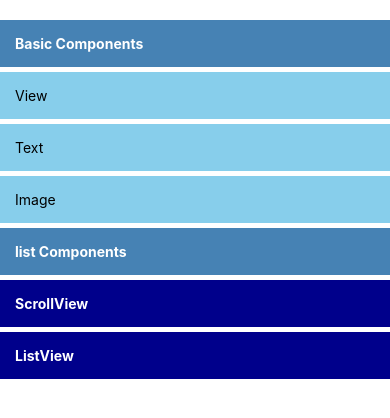
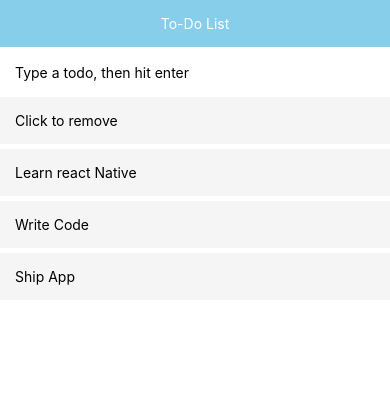
Before and after one commit to rei0101b/react-native-express, a React Native app: screen / in a window 390 px wide. Shown: the top 418 px of the page. Built offline with nearby package versions, Linux system fonts and the light colour scheme.

Commit message:
componentstate

```diff
--- a/App.js
+++ b/App.js
@@ -1,89 +1,49 @@
 import React, { Component } from 'react'
-import { SectionList, Text, StyleSheet } from 'react-native'
+import { AppRegistry, View } from 'react-native'
 
-const sections = [
-  {
-    id: 0,
-    title: 'Basic Components',
-    data: [
-      {id: 0, text: 'View'},
-      {id: 1, text: 'Text'},
-      {id: 2, text: 'Image'},
-    ],
-    renderItem: ({item}) => {
-      return (
-        <Text style={styles.row}>
-          {item.text}
-        </Text>
-      )
-    }
-  },
-  {
-    id: 1,
-    title: 'list Components',
-    data: [
-      {id: 3, text: 'ScrollView'},
-      {id: 4, text: 'ListView'},
-    ],
-    renderItem: ({item}) => {
-      return (
-        <Text style={styles.rowDark}>
-          {item.text}
-        </Text>
-      )
-    }
-  }
-]
-
-const extractKey = ({id}) => id
+import Title from './Title'
+import Input from './Input'
+import List from './List'
 
 class App extends Component {
+  state = {
+    todos: ['Click to remove', 'Learn react Native', 'Write Code', 'Ship App'],
+  }
 
-  renderSectionHeader = ({section}) => {
-    console.log('renderSection');
-    return (
-      <Text style={styles.header}>
-        {section.title}
-      </Text>
-    )
+  onAddToDo = (text) => {
+    console.log(text);
+    const {todos} = this.state
+    this.setState({
+      todos: [text, ...todos],
+    })
+  }
+
+  onRemoveTodo = (index) => {
+    const{todos} = this.state
+    console.log(todos, index);
+    this.setState({
+      todos: todos.filter((todo, i) => i !== index),
+    })
   }
 
   render() {
+    const {todos} = this.state
     return(
-      <SectionList
-        style={styles.container}
-        sections={sections}
-        renderSectionHeader={this.renderSectionHeader}
-        keyExtractor={extractKey}
-      />
-    );
+      <View>
+        <Title>
+          To-Do List
+        </Title>
+        <Input
+          placeholder={'Type a todo, then hit enter'}
+          onSubmitEditing={(text) => this.onAddToDo(text)}
+        />
+        <List
+          list={todos}
+          onPressItem={(index) => this.onRemoveTodo(index)}
+        />
+      </View>
+    )
   }
 }
 
-const styles = StyleSheet.create({
-  container: {
-    marginTop: 20,
-    flex: 1,
-  },
-  row: {
-    padding: 15,
-    marginBottom: 5,
-    backgroundColor: 'skyblue',
-  },
-  rowDark: {
-    padding: 15,
-    marginBottom: 5,
-    backgroundColor: 'darkblue',
-    color: 'white',
-    fontWeight: 'bold',
-  },
-  header: {
-    padding: 15,
-    marginBottom: 5,
-    backgroundColor: 'steelblue',
-    color: 'white',
-    fontWeight: 'bold',
-  },
-})
-
 export default App
--- /dev/null
+++ b/Input.js
@@ -0,0 +1,46 @@
+import React, { Component } from 'react'
+import { TextInput, StyleSheet } from 'react-native'
+
+class Input extends Component {
+  state = {
+    text: '',
+  }
+
+  onChangeText = (text) => {
+    this.setState({text})
+  }
+
+  onSubmitEditing = () => {
+    const {onSubmitEditing} = this.props
+    const {text} = this.state
+
+    if(!text) return
+
+    onSubmitEditing(text)
+    this.setState({text: ''})
+  }
+
+  render() {
+    const {placeholder} = this.props
+    const {text} = this.state
+    return(
+      <TextInput
+        style={styles.input}
+        value={text}
+        placeholder={placeholder}
+        onChangeText={(text) => this.onChangeText(text)}
+        onSubmitEditing={() => this.onSubmitEditing()}
+      />
+
+    )
+  }
+}
+
+const styles = StyleSheet.create({
+  input: {
+    padding: 15,
+    height: 50,
+  },
+})
+
+export default Input
--- /dev/null
+++ b/List.js
@@ -0,0 +1,38 @@
+import React, { Component } from 'react'
+import { View, TouchableOpacity, Text, StyleSheet } from 'react-native'
+
+class List extends Component {
+  renderItem = (text, i) => {
+    const {onPressItem} = this.props
+
+    return (
+      <TouchableOpacity
+        style={styles.item}
+        onPress={() => onPressItem(i)}
+        key={i}
+      >
+        <Text>{text}</Text>
+      </TouchableOpacity>
+    )
+  }
+
+  render() {
+    const {list} = this.props
+
+    return(
+      <View>
+        {list.map(this.renderItem)}
+      </View>
+    )
+  }
+}
+
+const styles = StyleSheet.create({
+  item: {
+    backgroundColor: 'whitesmoke',
+    marginBottom: 5,
+    padding: 15,
+  },
+})
+
+export default List
--- /dev/null
+++ b/Title.js
@@ -0,0 +1,26 @@
+import React, { Component } from 'react'
+import { View, Text, StyleSheet } from 'react-native'
+
+class Title extends Component {
+  render() {
+    const {children} = this.props
+    return(
+      <View style={styles.header}>
+        <Text style={styles.title}>{children}</Text>
+      </View>
+    )
+  }
+}
+
+const styles = StyleSheet.create({
+  header: {
+    backgroundColor: 'skyblue',
+    padding: 15,
+  },
+  title: {
+    textAlign: 'center',
+    color: 'white',
+  },
+})
+
+export default Title
--- /dev/null
+++ b/index.js
@@ -0,0 +1,5 @@
+import { AppRegistry, View } from 'react-native'
+
+import App from './App'
+
+AppRegistry.registerComponent('App', ()=> App)
```
